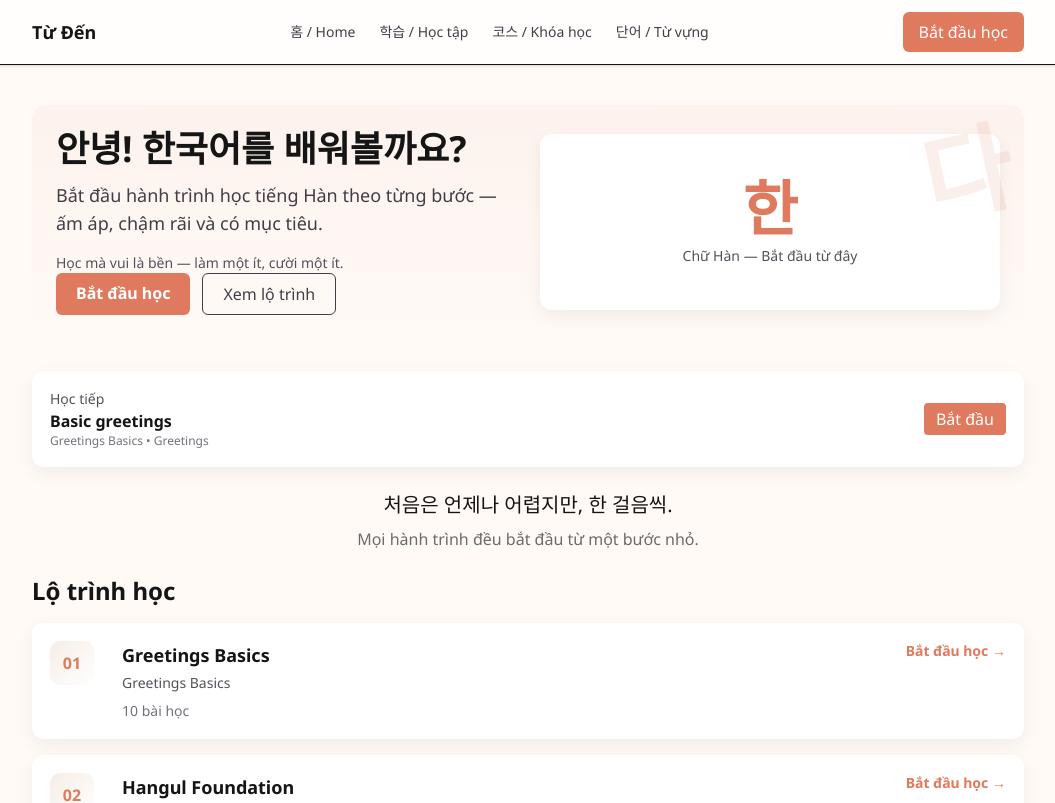
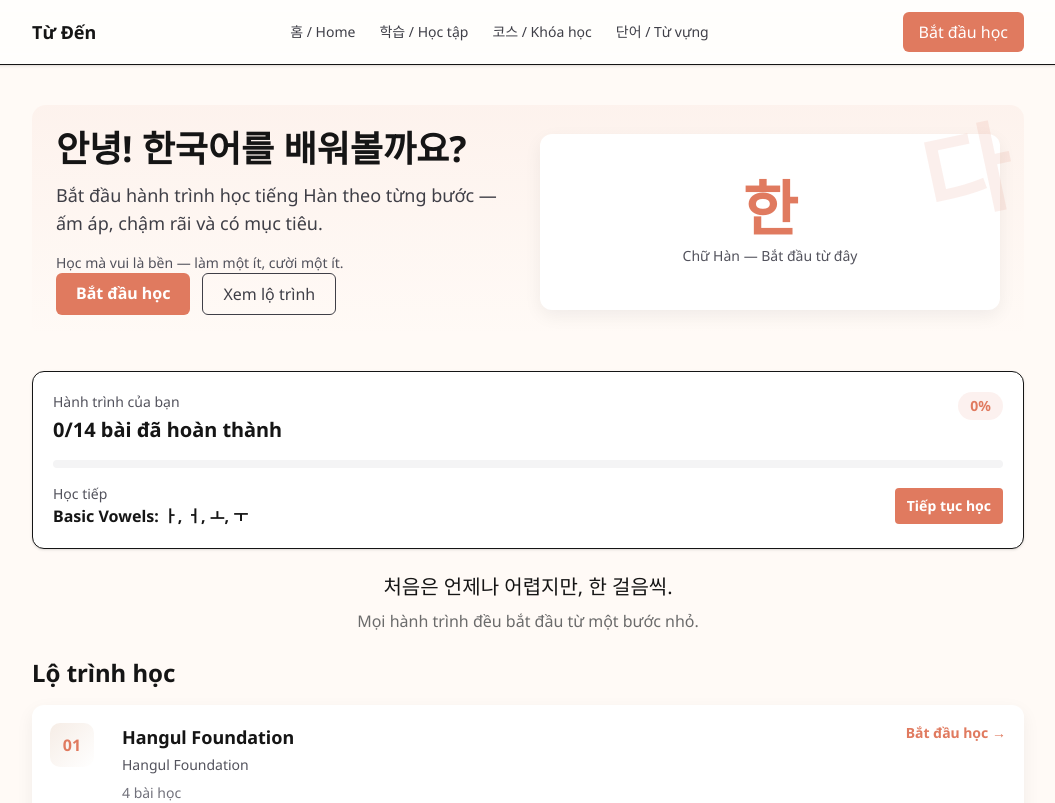
Before and after one commit to tuden219th/learning-korean, a Next.js app: page / in a window 1280 px wide. Shown: the top 803 px of the page, without its empty margins (112-1167 px from the left). Built offline with nearby package versions, Linux system fonts and the light colour scheme.

Commit message:
feat: add local learning progress

```diff
--- a/app/[language]/[...slug]/page.tsx
+++ b/app/[language]/[...slug]/page.tsx
@@ -2,12 +2,13 @@ import React from 'react';
 import { getLessonContent, findEntityBySlug, getEntity, getChildren } from '../../../lib/content';
 import { marked } from 'marked';
 import Activity from '../../../components/MDXComponents';
+import LessonCompletion from '../../../components/LessonCompletion';
 
 type Props = {
-  params: {
+  params: Promise<{
     language: string;
     slug?: string[];
-  };
+  }>;
 };
 
 export default async function Page({ params }: Props) {
@@ -157,6 +158,10 @@ export default async function Page({ params }: Props) {
               })}
             </article>
 
+            <div className="mt-6">
+              <LessonCompletion lessonId={entity.id} />
+            </div>
+
             <footer className="mt-8 flex items-center justify-between space-x-4">
               <div>
                 {prevLesson ? (
--- a/app/page.tsx
+++ b/app/page.tsx
@@ -1,57 +1,37 @@
 import Link from "next/link";
 import CourseCard from "../components/CourseCard";
-import ContinueCard from "../components/ContinueCard";
 import Hero from "../components/Hero";
+import LearningProgress from "../components/LearningProgress";
+import type { CourseWithModules } from "../types/content";
 
 export default async function Home() {
   const { getEntity, getChildren, getCatalog } = await import("../lib/content");
   const lang = getEntity("lang-ko");
 
   const catalog = getCatalog();
-  const courses = catalog.entities.filter((e: any) => e.type === 'course');
+  const courses = catalog.entities
+    .filter((e) => e.type === "course" && e.language === "ko")
+    .sort((a, b) => (a.order ?? Number.MAX_SAFE_INTEGER) - (b.order ?? Number.MAX_SAFE_INTEGER));
 
-  function buildCourseTree(c: any) {
+  function buildCourseTree(c: (typeof courses)[number]): CourseWithModules {
     const modules = getChildren(c.id) || [];
     const modulesWithLessons = modules
-      .map((m: any) => {
+      .map((m) => {
         const lessons = getChildren(m.id) || [];
         return { ...m, lessons };
       })
       .filter((m: any) => (m.lessons || []).length > 0);
-    return { ...c, modules: modulesWithLessons };
+    return { ...c, type: "course", modules: modulesWithLessons };
   }
 
-  const visibleCourses = courses.map(buildCourseTree).filter((c: any) => (c.modules || []).length > 0);
-
-  // Choose a sensible "next lesson" for ContinueCard: first lesson of first visible course
-  let nextLesson = null;
-  if (visibleCourses.length > 0) {
-    const c = visibleCourses[0];
-    const m = c.modules && c.modules[0];
-    const l = m && m.lessons && m.lessons[0];
-    if (l) {
-      nextLesson = {
-        id: l.id,
-        title: l.title,
-        slug: l.slug,
-        language: c.language || 'ko',
-        moduleSlug: m.slug,
-        moduleTitle: m.title,
-        courseTitle: c.title,
-      };
-    }
-  }
+  const visibleCourses = courses.map(buildCourseTree).filter((course) => course.modules.length > 0);
 
   return (
     <div className="min-h-screen bg-[var(--background)] text-[var(--foreground)]">
       <main className="max-w-5xl mx-auto px-4 py-10">
         <Hero />
 
-        {nextLesson && (
-          <section className="mb-6">
-            <ContinueCard nextLesson={nextLesson} />
-          </section>
-        )}
+        <LearningProgress courses={visibleCourses} />
 
         <section className="my-6 text-center">
           <div className="text-xl font-medium">처음은 언제나 어렵지만, 한 걸음씩.</div>
@@ -61,7 +41,7 @@ export default async function Home() {
         <section id="courses">
           <h2 className="text-2xl font-extrabold mb-4">Lộ trình học</h2>
           <div className="grid gap-4">
-            {visibleCourses.map((course: any, idx: number) => (
+            {visibleCourses.map((course, idx) => (
               <CourseCard key={course.id} course={course} index={idx + 1} />
             ))}
           </div>
--- a/components/CourseCard.tsx
+++ b/components/CourseCard.tsx
@@ -1,12 +1,25 @@
+"use client";
+
 import Link from "next/link";
-import React from "react";
+import type { CourseWithModules } from "../types/content";
+import { useCompletedLessons } from "../lib/progress";
 
-export default function CourseCard({ course, index }: any) {
+type CourseCardProps = {
+  course: CourseWithModules;
+  index: number;
+};
+
+export default function CourseCard({ course, index }: CourseCardProps) {
+  const { completedLessonIds } = useCompletedLessons();
   const firstModule = (course.modules && course.modules[0]) || null;
   const firstLesson = firstModule && firstModule.lessons && firstModule.lessons[0];
   const lessonPath = firstLesson ? `/${[course.language, firstModule.slug, firstLesson.slug].filter(Boolean).join('/')}` : null;
 
   const lessonCount = (course.modules || []).reduce((sum: number, m: any) => sum + ((m.lessons || []).length), 0);
+  const completedCount = course.modules
+    .flatMap((module) => module.lessons)
+    .filter((lesson) => completedLessonIds.includes(lesson.id)).length;
+  const percentage = lessonCount === 0 ? 0 : Math.round((completedCount / lessonCount) * 100);
 
   return (
     <article className="path-card">
@@ -16,6 +29,12 @@ export default function CourseCard({ course, index }: any) {
           <h3 className="font-semibold text-lg">{course.title}</h3>
           <div className="text-sm text-zinc-600 mt-1">{course.title && <span>{course.title}</span>}</div>
           <div className="text-sm text-zinc-500 mt-2">{lessonCount} bài học</div>
+          <div className="mt-3 flex items-center gap-2 text-xs text-zinc-600">
+            <div className="h-1.5 w-24 overflow-hidden rounded-full bg-zinc-200">
+              <div className="h-full rounded-full bg-[var(--accent)]" style={{ width: `${percentage}%` }} />
+            </div>
+            <span>{completedCount}/{lessonCount} bài</span>
+          </div>
         </div>
         {lessonPath && (
           <Link href={lessonPath} className="text-sm text-[var(--accent)] font-semibold">Bắt đầu học →</Link>
--- /dev/null
+++ b/components/LearningProgress.tsx
@@ -0,0 +1,59 @@
+"use client";
+
+import Link from "next/link";
+import type { CourseWithModules, EntityBase } from "../types/content";
+import { useCompletedLessons } from "../lib/progress";
+
+type LearningProgressProps = {
+  courses: CourseWithModules[];
+};
+
+function getLessons(course: CourseWithModules): EntityBase[] {
+  return course.modules.flatMap((module) => module.lessons);
+}
+
+function getLessonHref(course: CourseWithModules, lessonId: string): string | null {
+  const module = course.modules.find((item) => item.lessons.some((lesson) => lesson.id === lessonId));
+  const lesson = module?.lessons.find((item) => item.id === lessonId);
+  return module && lesson ? `/${course.language}/${module.slug}/${lesson.slug}` : null;
+}
+
+export default function LearningProgress({ courses }: LearningProgressProps) {
+  const { completedLessonIds } = useCompletedLessons();
+  const allLessons = courses.flatMap(getLessons);
+  const nextLesson = allLessons.find((lesson) => !completedLessonIds.includes(lesson.id));
+  const nextCourse = nextLesson
+    ? courses.find((course) => getLessons(course).some((lesson) => lesson.id === nextLesson.id))
+    : undefined;
+  const nextHref = nextCourse && nextLesson ? getLessonHref(nextCourse, nextLesson.id) : null;
+  const completedCount = allLessons.filter((lesson) => completedLessonIds.includes(lesson.id)).length;
+  const percentage = allLessons.length === 0 ? 0 : Math.round((completedCount / allLessons.length) * 100);
+
+  return (
+    <section className="mb-6 rounded-xl border bg-white p-5 shadow-sm">
+      <div className="flex items-start justify-between gap-4">
+        <div>
+          <p className="text-sm font-medium text-zinc-600">Hành trình của bạn</p>
+          <h2 className="mt-1 text-xl font-bold">{completedCount}/{allLessons.length} bài đã hoàn thành</h2>
+        </div>
+        <span className="rounded-full bg-[var(--accent)]/10 px-3 py-1 text-sm font-semibold text-[var(--accent)]">{percentage}%</span>
+      </div>
+      <div className="mt-4 h-2 overflow-hidden rounded-full bg-zinc-100" aria-label={`${percentage}% hoàn thành`}>
+        <div className="h-full rounded-full bg-[var(--accent)] transition-[width]" style={{ width: `${percentage}%` }} />
+      </div>
+      {nextLesson && nextHref ? (
+        <div className="mt-4 flex items-center justify-between gap-4">
+          <div>
+            <p className="text-sm text-zinc-600">Học tiếp</p>
+            <p className="font-semibold">{nextLesson.title}</p>
+          </div>
+          <Link href={nextHref} className="shrink-0 rounded bg-[var(--accent)] px-3 py-2 text-sm font-semibold text-white">
+            Tiếp tục học
+          </Link>
+        </div>
+      ) : (
+        <p className="mt-4 font-medium text-emerald-700">Bạn đã hoàn thành tất cả bài học hiện có. Tuyệt lắm!</p>
+      )}
+    </section>
+  );
+}
--- /dev/null
+++ b/components/LessonCompletion.tsx
@@ -0,0 +1,41 @@
+"use client";
+
+import { useCompletedLessons } from "../lib/progress";
+
+type LessonCompletionProps = {
+  lessonId: string;
+};
+
+export default function LessonCompletion({ lessonId }: LessonCompletionProps) {
+  const { completedLessonIds, completeLesson, resetLesson } = useCompletedLessons();
+  const isCompleted = completedLessonIds.includes(lessonId);
+
+  if (isCompleted) {
+    return (
+      <div className="rounded-lg border border-emerald-200 bg-emerald-50 p-4 text-emerald-900">
+        <p className="font-semibold">Đã hoàn thành bài học</p>
+        <button
+          type="button"
+          onClick={() => resetLesson(lessonId)}
+          className="mt-2 text-sm font-medium underline underline-offset-2"
+        >
+          Đánh dấu là chưa hoàn thành
+        </button>
+      </div>
+    );
+  }
+
+  return (
+    <div className="rounded-lg border border-[var(--accent)]/30 bg-white p-4 shadow-sm">
+      <p className="font-semibold">Bạn đã sẵn sàng đi tiếp chưa?</p>
+      <p className="mt-1 text-sm text-zinc-600">Hoàn thành bài để lưu lại bước tiến của mình trên thiết bị này.</p>
+      <button
+        type="button"
+        onClick={() => completeLesson(lessonId)}
+        className="mt-3 rounded bg-[var(--accent)] px-4 py-2 text-sm font-semibold text-white"
+      >
+        Hoàn thành bài học
+      </button>
+    </div>
+  );
+}
--- a/content/catalog.json
+++ b/content/catalog.json
@@ -62,6 +62,7 @@
       "title": "Greetings Basics",
       "language": "ko",
       "type": "course",
+      "order": 2,
       "parentId": "level-ko-1"
     },
 
@@ -180,6 +181,7 @@
       "title": "Hangul Foundation",
       "language": "ko",
       "type": "course",
+      "order": 1,
       "parentId": "goal-ko-beginner"
     },
     {
--- a/lib/content.ts
+++ b/lib/content.ts
@@ -42,7 +42,24 @@ export function getLessonContent(lessonId: string): string {
 
 export function findEntityBySlug(language: string, slugPath: string[]): EntityBase | undefined {
   if (!slugPath || slugPath.length === 0) return undefined;
+  const catalog = loadCatalog();
   const last = slugPath[slugPath.length - 1];
-  const catalog = loadCatalog();
-  return catalog.entities.find((e) => e.slug === last && e.language === language);
+
+  return catalog.entities.find((entity) => {
+    if (entity.slug !== last || entity.language !== language) return false;
+
+    const ancestry: string[] = [];
+    let current: EntityBase | undefined = entity;
+    while (current) {
+      ancestry.unshift(current.slug);
+      current = current.parentId
+        ? catalog.entities.find((candidate) => candidate.id === current?.parentId)
+        : undefined;
+    }
+
+    const routeSegments = ancestry[0] === language ? ancestry.slice(1) : ancestry;
+    return slugPath.every(
+      (segment, index) => routeSegments[routeSegments.length - slugPath.length + index] === segment,
+    );
+  });
 }
--- /dev/null
+++ b/lib/progress.ts
@@ -0,0 +1,46 @@
+"use client";
+
+import { useCallback, useEffect, useState } from "react";
+
+const STORAGE_KEY = "learning-korean:completed-lessons";
+const PROGRESS_EVENT = "learning-korean:progress-changed";
+
+function readCompletedLessons(): string[] {
+  if (typeof window === "undefined") return [];
+
+  try {
+    const stored = JSON.parse(window.localStorage.getItem(STORAGE_KEY) ?? "[]");
+    return Array.isArray(stored) && stored.every((lessonId) => typeof lessonId === "string")
+      ? stored
+      : [];
+  } catch {
+    return [];
+  }
+}
+
+function writeCompletedLessons(completedLessonIds: string[]) {
+  window.localStorage.setItem(STORAGE_KEY, JSON.stringify(completedLessonIds));
+  window.dispatchEvent(new Event(PROGRESS_EVENT));
+}
+
+export function useCompletedLessons() {
+  const [completedLessonIds, setCompletedLessonIds] = useState<string[]>([]);
+
+  useEffect(() => {
+    const syncProgress = () => setCompletedLessonIds(readCompletedLessons());
+    syncProgress();
+    window.addEventListener(PROGRESS_EVENT, syncProgress);
+    return () => window.removeEventListener(PROGRESS_EVENT, syncProgress);
+  }, []);
+
+  const completeLesson = useCallback((lessonId: string) => {
+    const current = readCompletedLessons();
+    if (!current.includes(lessonId)) writeCompletedLessons([...current, lessonId]);
+  }, []);
+
+  const resetLesson = useCallback((lessonId: string) => {
+    writeCompletedLessons(readCompletedLessons().filter((id) => id !== lessonId));
+  }, []);
+
+  return { completedLessonIds, completeLesson, resetLesson };
+}
--- a/types/content.ts
+++ b/types/content.ts
@@ -14,7 +14,13 @@ export interface EntityBase {
   language: string;
   type: EntityType;
   parentId?: string;
+  order?: number;
   meta?: unknown;
+}
+
+export interface CourseWithModules extends EntityBase {
+  type: 'course';
+  modules: Array<EntityBase & { lessons: EntityBase[] }>;
 }
 
 export interface Language extends EntityBase {
```
